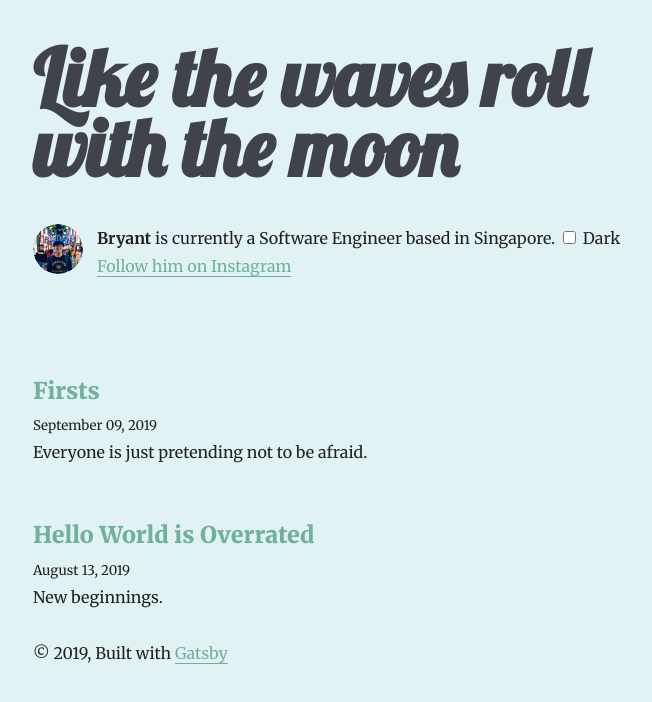
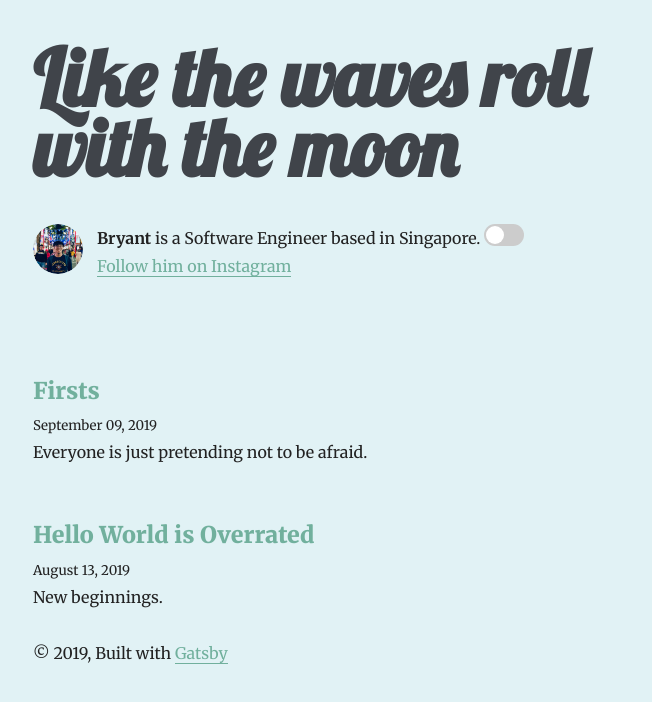
Before and after one commit to bryantkhoo/bryantkhoo.github.io, a Gatsby site: page / in a window 1280 px wide. Shown: the whole page, without its empty margins (292-944 px from the left). Built offline with nearby package versions, Linux system fonts and the light colour scheme; Gatsby itself is replaced by a stand-in of ours; some packages are replaced by stand-ins of ours.

Commit message:
added diy toggle

```diff
--- a/src/components/bio.js
+++ b/src/components/bio.js
@@ -56,18 +56,18 @@ const Bio = () => {
         }}
       />
       <p>
-        <strong>Bryant</strong> is currently a Software Engineer based in
+        <strong>Bryant</strong> is a Software Engineer based in
         Singapore.
         {` `}
         <ThemeToggler>
           {({ theme, toggleTheme }) => (
-            <label>
+              <label class="toggle-switch">
               <input
                 type="checkbox"
-                onChange={e => toggleTheme(e.target.checked ? "dark" : "light")}
-                checked={theme === "dark"}
-              />{" "}
-              Dark
+                onChange={e => toggleTheme(e.target.checked ? 'dark' : 'light')}
+                checked={theme === 'dark'}
+              />
+              <span class="toggle-slider"></span>
             </label>
           )}
         </ThemeToggler>
--- a/src/styles/global.css
+++ b/src/styles/global.css
@@ -19,3 +19,56 @@ body.dark {
   --hr: hsla(0, 0%, 100%, 0.2);
   transition: background-color 2s ease;
 }
+
+/* The switch - the box around the slider */
+.toggle-switch {
+  position: relative;
+  display: inline-block;
+  width: 40px;
+  height: 22px;
+}
+
+/* Hide default HTML checkbox */
+.toggle-switch input {
+  opacity: 0;
+  width: 0;
+  height: 0;
+}
+
+/* The slider */
+.toggle-slider {
+  position: absolute;
+  cursor: pointer;
+  top: 0;
+  left: 0;
+  right: 0;
+  bottom: 0;
+  background-color: #ccc;
+  -webkit-transition: .4s;
+  transition: .4s;
+  border-radius: 22px;
+}
+
+.toggle-slider:before {
+  position: absolute;
+  content: "";
+  height: 18px;
+  width: 18px;
+  left: 2px;
+  bottom: 2px;
+  background-color: white;
+  -webkit-transition: .4s;
+  transition: .4s;
+  border-radius: 22px;
+}
+
+input:checked + .toggle-slider {
+  background-color: rgb(110, 159, 199);
+}
+
+
+input:checked + .toggle-slider:before {
+  -webkit-transform: translateX(18px);
+  -ms-transform: translateX(18px);
+  transform: translateX(18px);
+}
```
